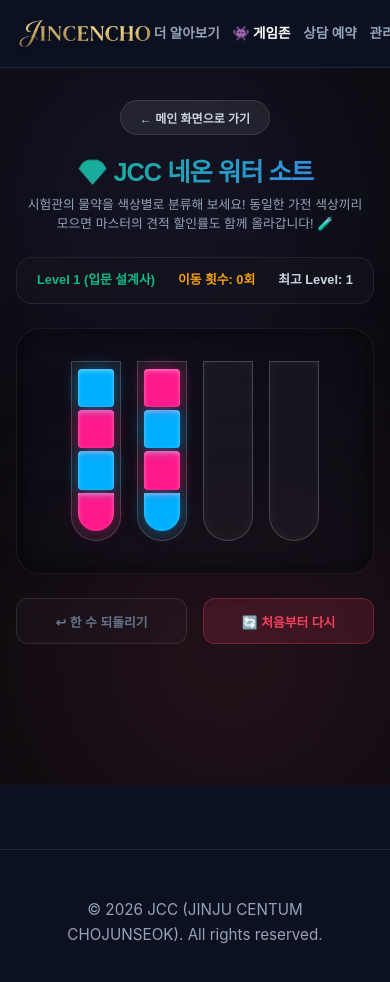
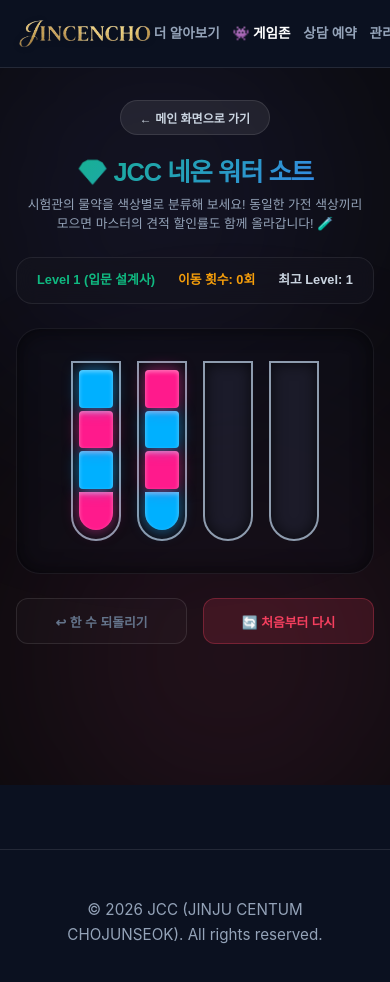
Before and after one commit to jincencho/jcc-automation, a React (Vite) app in the folder web/: page / in a window 390 px wide. Both pictures are taken after a click on the link "👾 게임존". Shown: the top 982 px of the page. Built offline with nearby package versions, Linux system fonts and the light colour scheme.

Commit message:
Improved tube unselected border and background contrast for mobile dark modes

```diff
--- a/web/src/components/ArcadeHub.jsx
+++ b/web/src/components/ArcadeHub.jsx
@@ -343,12 +343,12 @@ export default function ArcadeHub({ onBack, onNavigateToReservation }) {
               style={{
                 width: 'clamp(50px, 12vw, 65px)',
                 height: 'clamp(180px, 40vw, 220px)',
-                border: isSelected ? '2.5px solid #10b981' : '1.5px solid rgba(255, 255, 255, 0.2)',
+                border: isSelected ? '3.5px solid #00e676' : '2px solid #8e9cae', // Highly visible solid metallic border
                 borderRadius: '0 0 35px 35px',
-                background: 'rgba(255, 255, 255, 0.03)',
+                background: 'rgba(30, 30, 45, 0.85)', // Denser high-contrast slate backing
                 boxShadow: isSelected
-                  ? '0 0 20px rgba(16, 185, 129, 0.4), inset 0 0 10px rgba(255,255,255,0.05)'
-                  : 'inset 0 0 12px rgba(255, 255, 255, 0.05)',
+                  ? '0 0 25px rgba(0, 230, 118, 0.5), inset 0 0 10px rgba(255,255,255,0.1)'
+                  : 'inset 0 0 15px rgba(0, 0, 0, 0.7)',
                 display: 'flex',
                 flexDirection: 'column-reverse',
                 justifyContent: 'flex-start',
```
